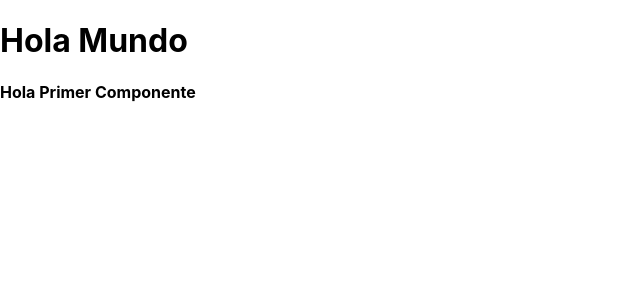
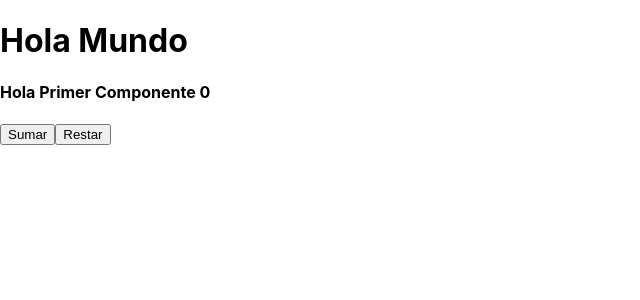
Before and after one commit to odriverar/codigo-react, a React (Create React App) app: page / in a window 1280 px wide. Shown: the top 300 px of the page, without its empty margins (0-640 px from the left). Built offline with nearby package versions, Linux system fonts and the light colour scheme.

Commit message:
Actualizando clase dia 1 semana 18

```diff
--- a/src/App.js
+++ b/src/App.js
@@ -1,3 +1,7 @@
+// Paso 1 importar useState from react.
+import {useState} from "react";
+
+
 /**
  *  * Como crear un componente desde 0
  *  ! Antes import REACT esra obligatorio, pero desde la version 17, esa linea no hace falta
@@ -10,15 +14,50 @@
  */
 
 const PrimerComponente = () => {
+  /**
+   *  ! Como usar una variable en un componente
+   *  * React tiene una funcion llamada useState
+   *  ? useState es una funcion intenra de react la cual se encarga de manejar el estado de las Variables
+   *  ! Para poder usar useState, debemos importarla desde React-
+   *  * Al usar useState la forma en la cual creamos una variable cambia, porque debemos definir dos cosas:
+   *  ? Primero el nombre de la Variable
+   *  ? Segundo la funcion que se encarga de cambiar el estado de la variable.
+   *  ! count: Es la variable que usaremos para poder mostrar el valor
+   *  ! setCount: es la funcion que se encarga de poder asignarle un valor a count
+   *
+   *  ? Para poder definir esta varieble como parte de useState, debemos inicializar el valor de esta variable usando useState
+   *
+   *  ! Ojo el valor que va dentro de useState sera el valor inicial de la variable.
+   *
+   *  @param
+   */
+  const [count, setCount] = useState(0);
+
   // * esta funcion lo que hara sera retornar una vista.
   // * En React usamos return () para indicar para lo que este dentro de los parentesis será el objeto visual que vamos a retornar
   // ! Importante: React solo puede retornar un componente a la vez
   // * Retorna un solo div
+
+  // Vamos a cerar dos funciones una para sumar y otra para restar
+  // Estas dos funciones estan cambiando el estado de la variable count
+
+  const sumar = () => {
+    setCount(count + 1);
+  }
+
+  const restar = () => {
+    setCount(count -1);
+  }
+
+
   return (
     <div>
       <h1>Hola Mundo</h1>
       <div>
-        <h4>Hola Primer Componente</h4>
+        <h4>Hola Primer Componente {count}</h4>
+        {/* vamos a crear dos botones, uno para poder sumar 1 a count y otro para restar */}
+        <button onClick={sumar}>Sumar</button>
+        <button onClick={restar}>Restar</button>
       </div>
     </div>
   );
```
